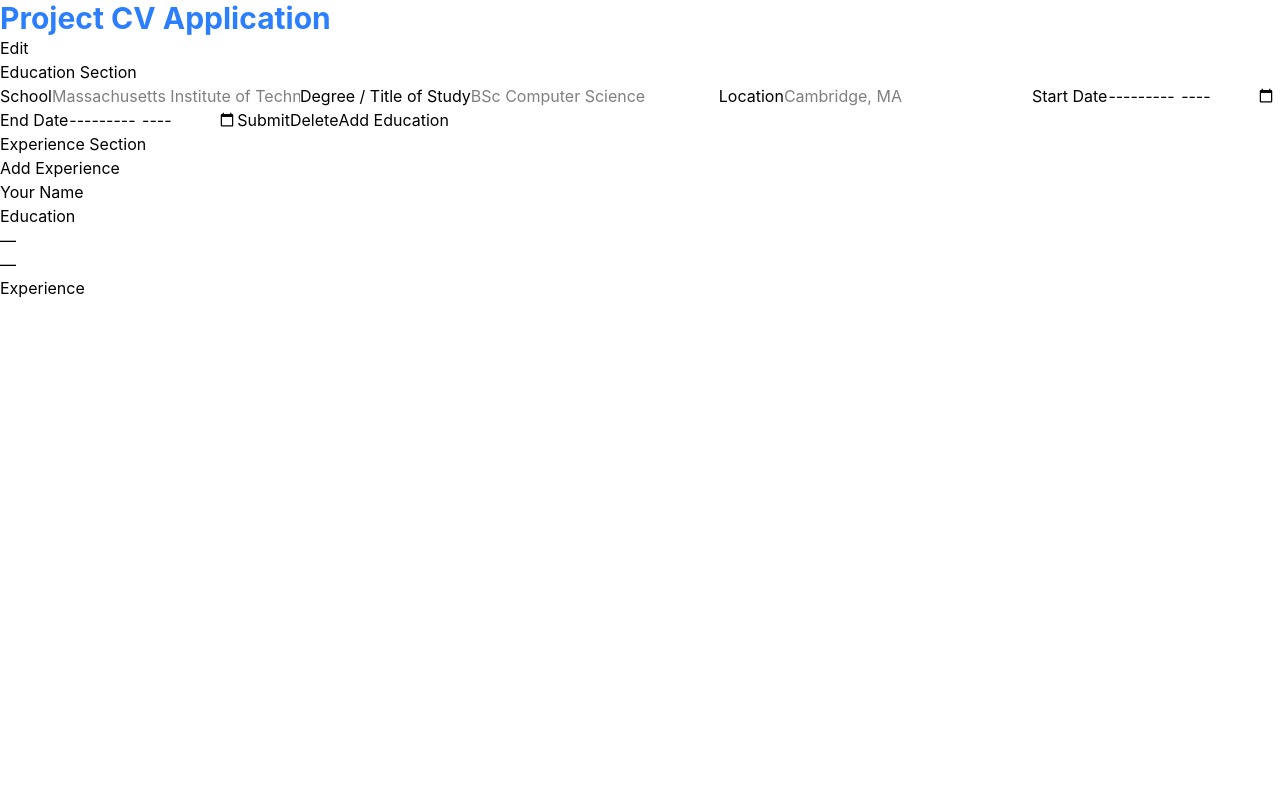
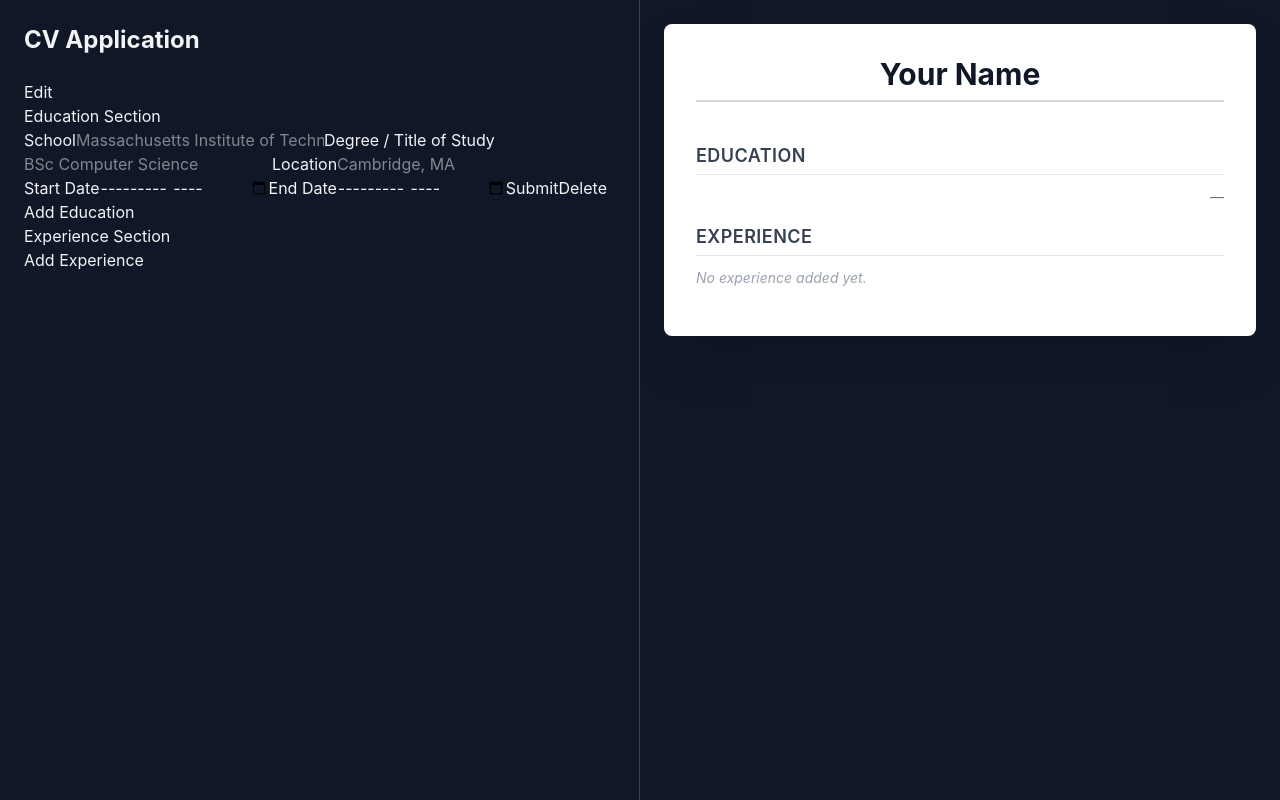
Before and after one commit to BatetDev/top-project-cv-application, a React (Vite) app: page / in a window 1280 px wide. Both pictures are taken after a click on the button "Add Education". Built offline with nearby package versions, Linux system fonts and the light colour scheme.

Commit message:
feat: style CvPreview with card layout and typography

```diff
--- a/src/App.jsx
+++ b/src/App.jsx
@@ -77,29 +77,39 @@ function App() {
   };
 
   return (
-    <>
-      <h1 className='text-3xl font-bold text-blue-500'>
-        Project CV Application
-      </h1>
+    <div className='flex min-h-screen flex-col bg-gray-900 text-gray-100 lg:h-screen lg:flex-row lg:overflow-hidden'>
+      {/* Editor Panel */}
+      <div className='w-full border-b border-gray-700 p-4 sm:p-6 lg:w-1/2 lg:min-h-0 lg:overflow-y-auto lg:border-b-0 lg:border-r'>
+        <h1 className='mb-6 text-2xl font-bold'>CV Application</h1>
+
         <GeneralInfo data={generalInfo} setGeneralInfo={setGeneralInfo} />
+
         <EducationSection
           educationList={educationList}
           onUpdate={handleEducationUpdate}
           onAdd={handleEducationAdd}
           onDelete={handleEducationDelete}
         />
+
         <ExperienceSection
           experienceList={experienceList}
           onUpdate={handleExperienceUpdate}
           onAdd={handleExperienceAdd}
           onDelete={handleExperienceDelete}
         />
+      </div>
+
+      {/* Preview Panel */}
+      <div className='flex w-full justify-center p-4 sm:p-6 lg:w-1/2 lg:min-h-0 lg:overflow-y-auto'>
+        <div className='w-full max-w-3xl'>
           <CvPreview
             generalInfo={generalInfo}
             educationList={educationList}
             experienceList={experienceList}
           />
-    </>
+        </div>
+      </div>
+    </div>
   );
 }
 
--- a/src/components/CvPreview.jsx
+++ b/src/components/CvPreview.jsx
@@ -1,38 +1,63 @@
 function CvPreview({ generalInfo, educationList, experienceList }) {
   return (
-    <div>
+    <div className='bg-white text-gray-900 rounded-lg shadow-2xl p-8 w-full max-w-2xl mx-auto'>
       {/* Header */}
-      <h2>{generalInfo.name || 'Your Name'}</h2>
+      <h2 className='text-3xl font-bold text-center border-b-2 border-gray-300 pb-2 mb-4'>
+        {generalInfo.name || 'Your Name'}
+      </h2>
+      <div className='flex flex-wrap justify-center gap-x-4 gap-y-1 text-sm text-gray-600 mb-6'>
         <p>{generalInfo.email}</p>
         <p>{generalInfo.phone}</p>
         <p>{generalInfo.location}</p>
-
+      </div>
       {/* Education */}
-      <h3>Education</h3>
+      <h3 className='text-lg font-semibold uppercase tracking-wide text-gray-700 border-b border-gray-200 pb-1 mb-3'>
+        Education
+      </h3>
+      {educationList.length === 0 && (
+        <p className='text-gray-400 italic text-sm mb-4'>
+          No education added yet.
+        </p>
+      )}
       {educationList.map((entry) => (
-        <div key={entry.id}>
-          <p>
-            <strong>{entry.school}</strong> — {entry.location}
-          </p>
-          <p>{entry.title}</p>
-          <p>
+        <div key={entry.id} className='mb-4'>
+          <div className='flex justify-between items-baseline'>
+            <p className='font-semibold'>{entry.school}</p>
+            <p className='text-sm text-gray-500'>
               {entry.dateFrom} — {entry.dateTo}
             </p>
+          </div>
+          <p className='text-gray-600'>{entry.title}</p>
+          {entry.location && (
+            <p className='text-sm text-gray-500'>{entry.location}</p>
+          )}
         </div>
       ))}
 
       {/* Experience */}
-      <h3>Experience</h3>
+      <h3 className='text-lg font-semibold uppercase tracking-wide text-gray-700 border-b border-gray-200 pb-1 mb-3'>
+        Experience
+      </h3>
+      {experienceList.length === 0 && (
+        <p className='text-gray-400 italic text-sm mb-4'>
+          No experience added yet.
+        </p>
+      )}
       {experienceList.map((entry) => (
-        <div key={entry.id}>
-          <p>
-            <strong>{entry.companyName}</strong> — {entry.location}
-          </p>
-          <p>{entry.positionTitle}</p>
-          <p>{entry.description}</p>
-          <p>
+        <div key={entry.id} className='mb-4'>
+          <div className='flex justify-between items-baseline'>
+            <p className='font-semibold'>{entry.companyName}</p>
+            <p className='text-sm text-gray-500'>
               {entry.dateFrom} — {entry.dateTo}
             </p>
+          </div>
+          <p className='text-gray-600'>{entry.positionTitle}</p>
+          {entry.location && (
+            <p className='text-sm text-gray-500'>{entry.location}</p>
+          )}
+          {entry.description && (
+            <p className='text-sm text-gray-600 mt-1'>{entry.description}</p>
+          )}
         </div>
       ))}
     </div>
```
Lines whose indentation alone changed are shown as unchanged.
